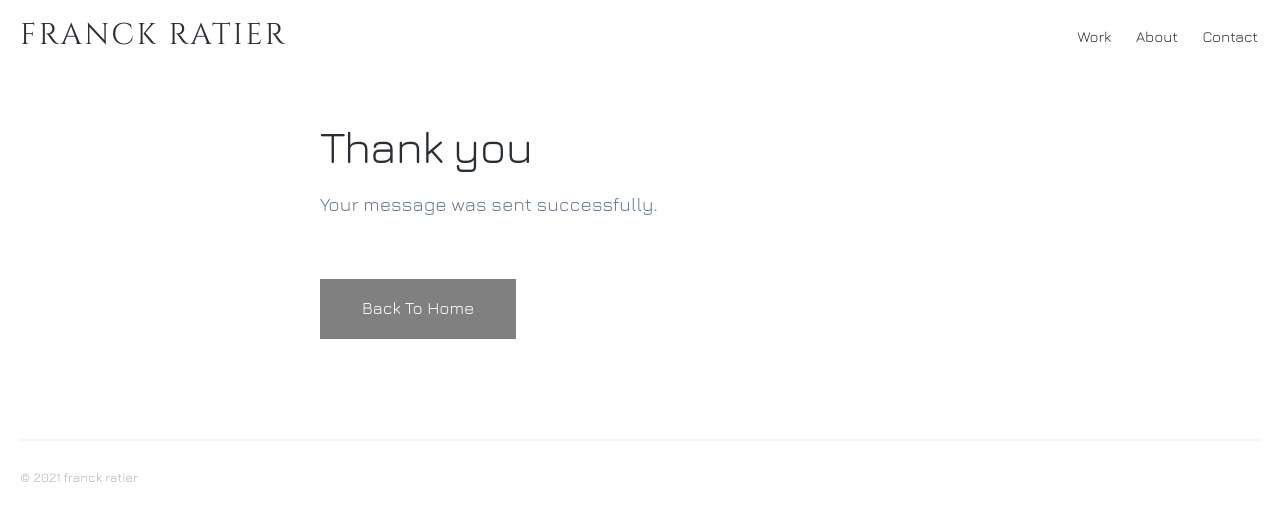
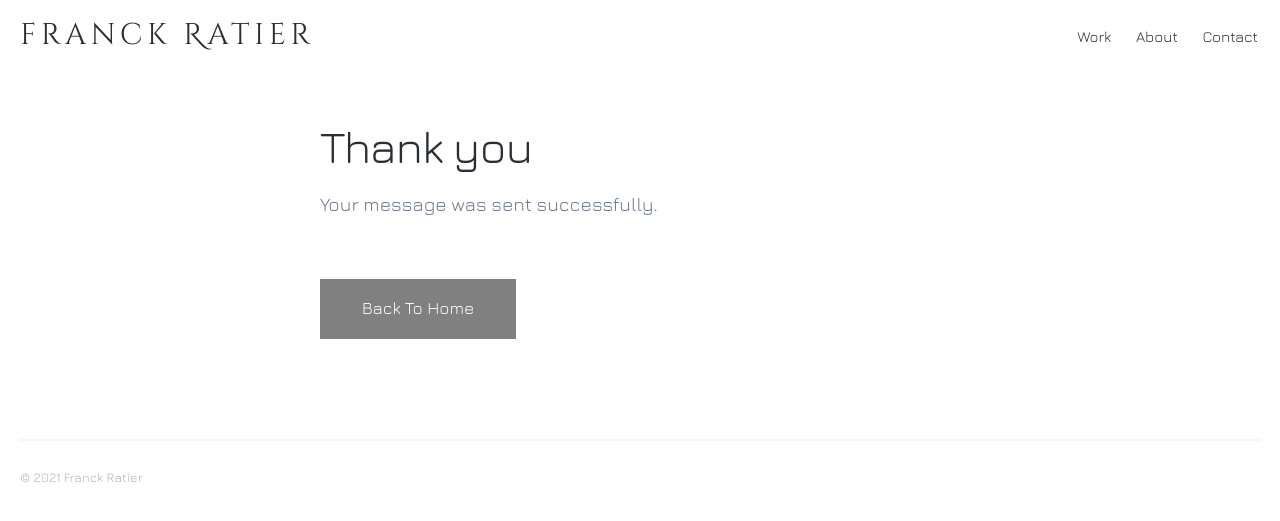
Before and after one commit to kifbv/kifbv.github.io, a Jekyll site: the page built from _pages/thanks.md, in a window 1280 px wide. Shown: the top 521 px of the page. Built offline with Jekyll 4.4.1, drawn with Linux system fonts in a browser that asks for light colours; nearby versions of some CDN libraries.

Commit message:
update font and copyright

```diff
--- a/_data/settings.yml
+++ b/_data/settings.yml
@@ -1,5 +1,5 @@
 basic_settings:
-  site_title: franck ratier
+  site_title: "franck Ratier"
   #favicon is now hardcoded in _layouts/defaults.html
   #favicon_image: /images/favicon.png
 
@@ -95,7 +95,7 @@ font_settings:
     medium_size: 26
     large_size: 30
     weight: 400
-    letter_spacing: 0.08
+    letter_spacing: 0.15
     #letter_spacing: -0.02
   menu:
     small_size: 30
--- a/_includes/footer.html
+++ b/_includes/footer.html
@@ -7,7 +7,8 @@
 			<p class="footer__text">{{ site.data.settings.footer_settings.footer_tagline }}</p>
 
 			<div class="footer__copyright">
-				<span>© {{ 'now' | date: "%Y" }} {{ site.data.settings.basic_settings.site_title | title }}</span>
+				<span>© {{ 'now' | date: "%Y" }} Franck Ratier</span>
+				<!-- <span>© {{ 'now' | date: "%Y" }} {{ site.data.settings.basic_settings.site_title }}</span> -->
 				<!-- <a href="" target="_blank"></a> -->
 			</div>
 
```
